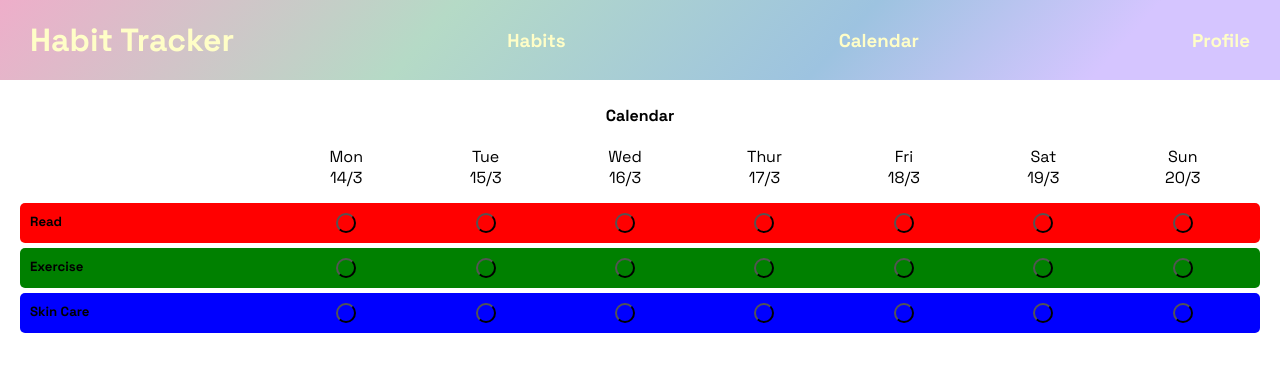
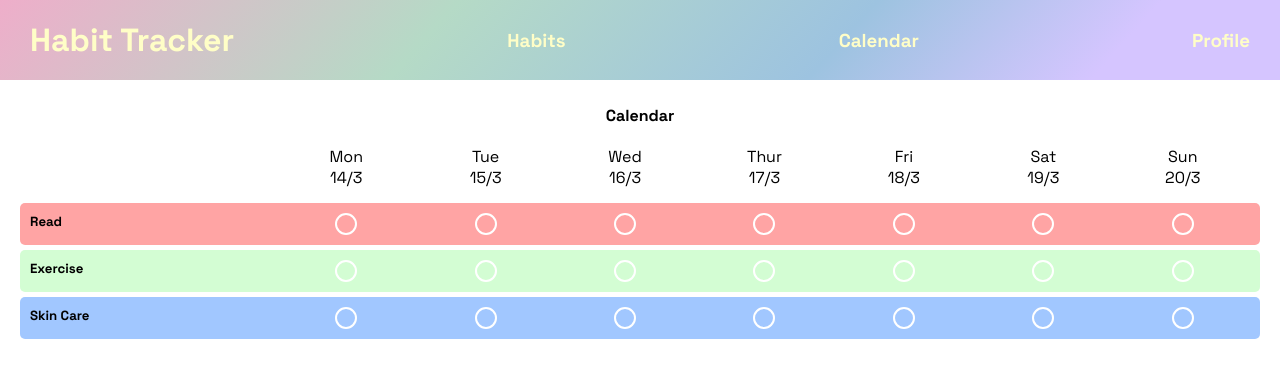
Before and after one commit to sheevak/habit-tracker, a React (Create React App) app: page /calendar in a window 1280 px wide. Shown: the top 378 px of the page. Built offline with nearby package versions, Linux system fonts and the light colour scheme.

Commit message:
Add css variables for colors of habits

```diff
--- a/src/components/ColorRadio.js
+++ b/src/components/ColorRadio.js
@@ -3,6 +3,8 @@ import {Context} from "../Context"
 
 function ColorRadio({color}) {
     const {formData, handleChange} = useContext(Context);
+
+    const cssColor = "var(--" + color + ")"
 
     return (
         <label className="radio-container" htmlFor={color}>
@@ -18,7 +20,7 @@ function ColorRadio({color}) {
             <span
                 className="checkmark"
                 style={{
-                    "--colorRadio": color
+                    "--colorRadio": cssColor
                 }}
             ></span>
         </label>
--- a/src/components/Habit.js
+++ b/src/components/Habit.js
@@ -1,8 +1,11 @@
+import { isLabelWithInternallyDisabledControl } from "@testing-library/user-event/dist/utils"
 import react, {useState, useContext} from "react"
 import {Context} from "../Context"
 
 function Habit(props) {
     const {allHabits, updateComplete} = useContext(Context)
+    const cssColor = "var(--" + props.color + ")"
+    const cssColorDark = "var(--" + props.color + "dark)"
 
     //arrays to track the count and completed values for this habit
     const countArray = [];
@@ -41,15 +44,16 @@ function Habit(props) {
             onClick={() => complete(ind)}
             className="pie"
             style={{
-                "--width":"20px",
+                "--width":"22px",
                 "--percentage": countArray[ind]/props.frequency[0]*100,
-                "--color": completedArray[ind] ? "green" : "red"
+                "--color": completedArray[ind] ? cssColorDark : cssColorDark,
+                "--border" : completedArray[ind] ? cssColorDark : "white"
             }}
         ></button>
     )
 
     return (
-        <div className="grid" style={{"--color": props.color}}  >
+        <div className="grid" style={{"--color": cssColor}}  >
             <h5 className="habit-title">{props.name}</h5>
             {buttonElements}
         </div>
--- a/src/pages/Habits.js
+++ b/src/pages/Habits.js
@@ -7,7 +7,7 @@ import ColorRadio from "../components/ColorRadio"
 function Habits() {
     const {formData, handleChange, addHabit} = useContext(Context);
 
-    const colors = ["red", "green", "blue", "orange", "pink", "navy", "tomato", "lime"];
+    const colors = ["red", "green", "blue", "yellow", "orange", "pink", "aqua", "purple"];
 
     const colorElements = colors.map(color =>
         <ColorRadio
@@ -19,7 +19,6 @@ function Habits() {
     function handleSubmit (event) {
         event.preventDefault()
         addHabit()
-        console.log("submitted")
     }
 
     return (
--- a/src/styles.css
+++ b/src/styles.css
@@ -7,6 +7,26 @@
 
 html, body, #root {
     height: 100%;
+}
+
+:root {
+    --reddark: rgb(255, 93, 93);
+    --greendark: rgb(135, 250, 135);
+    --bluedark: rgb(88, 155, 255);
+    --orangedark: rgb(255, 195, 82);
+    --pinkdark: rgb(255, 169, 226);
+    --aquadark: rgb(151, 255, 255);
+    --purpledark: rgb(229, 101, 255);
+    --yellowdark: rgb(246, 255, 123);
+
+    --red: rgb(255, 164, 164);
+    --green: rgb(211, 253, 211);
+    --blue: rgb(161, 199, 255);
+    --orange: rgb(255, 219, 152);
+    --pink: rgb(255, 213, 241);
+    --aqua: rgb(214, 255, 255);
+    --purple: rgb(242, 180, 255);
+    --yellow: rgb(251, 255, 193);
 }
 
 /* ---- General --------------------------------------------------------- */
@@ -73,7 +93,8 @@ header {
     width: var(--width);
     height: var(--width);
     border-radius: 50%;
-    background: conic-gradient(var(--color) calc(var(--percentage)*1%),#0000 0);
+    border: 2px solid var(--border);
+    background: conic-gradient(var(--color) calc(var(--percentage)*1%), rgba(255, 255, 255, 0) 0);
 }
 
 /* ---- Add A Habit -------------------------------------------------------------------------------------------------- */
```
